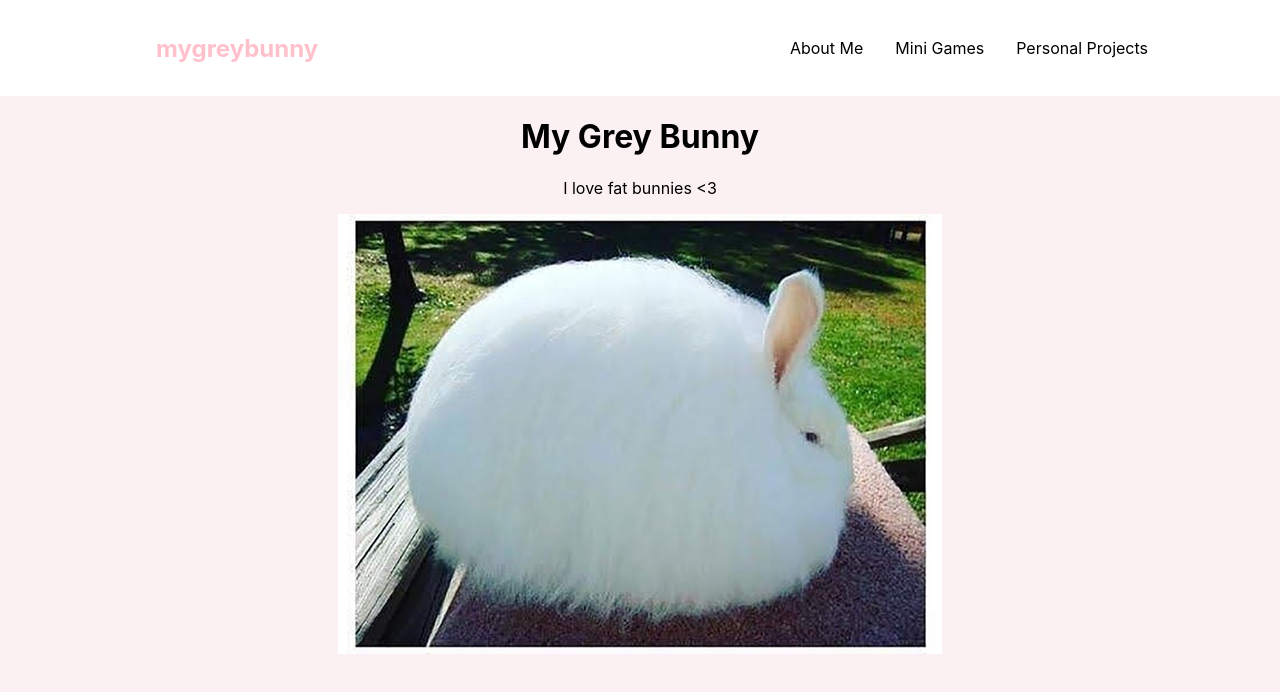
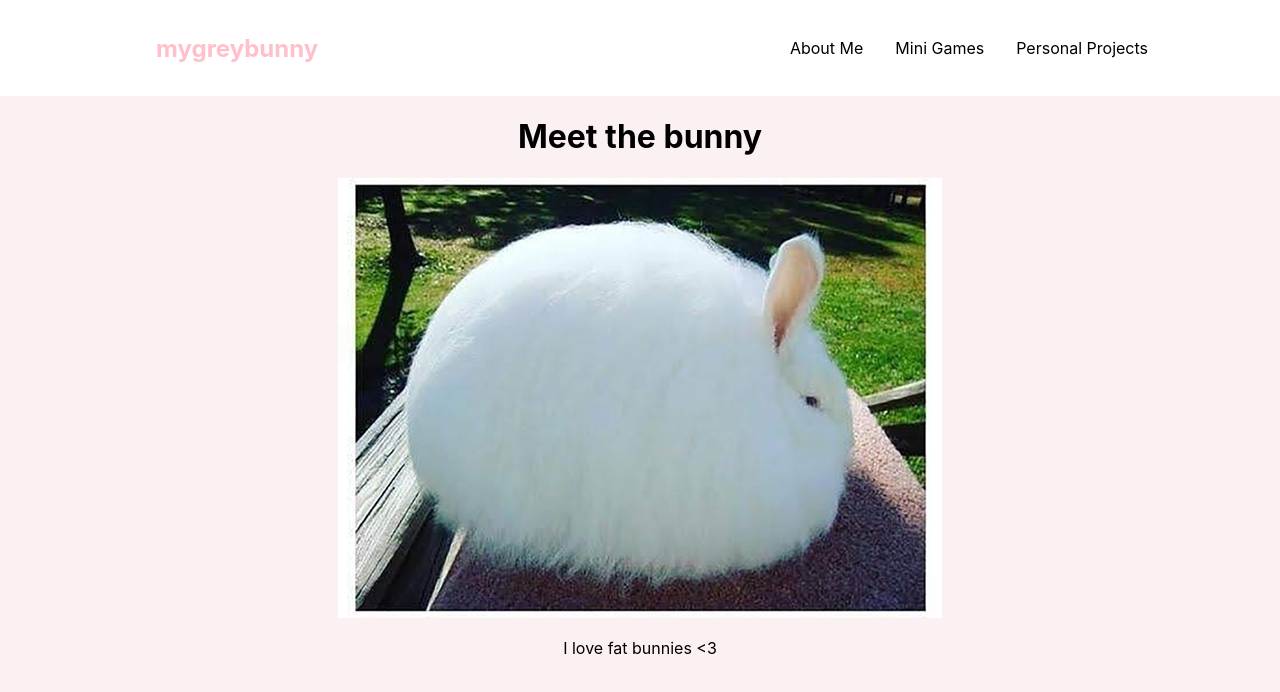
Before and after one commit to AngelChen09/greybunny, a React (Create React App) app: page / in a window 1280 px wide. Shown: the top 692 px of the page. Built offline with nearby package versions, Linux system fonts and the light colour scheme.

Commit message:
rearrange

```diff
--- a/src/components/HomePage.js
+++ b/src/components/HomePage.js
@@ -9,11 +9,11 @@ const HomePage = () => {
         <div>
             <center>
                 <header>
-                    <h1>My Grey Bunny</h1>
+                    <h1> Meet the bunny </h1>
                 </header>
                 <main>
+                    <img src={fatbunny} alt="fatbunny<3" />
                     <p>I love fat bunnies &lt;3</p>
-                    <img src={fatbunny} alt="fatbunny<3" />
                 </main>
             </center>
         </div>
```
